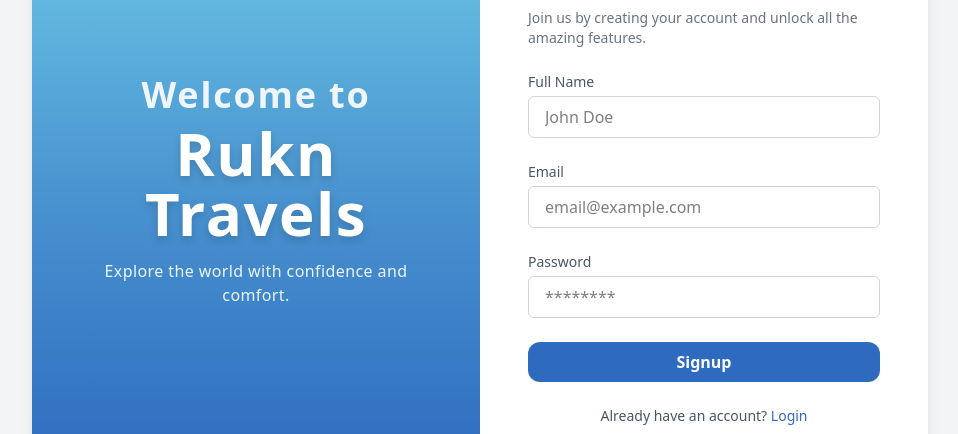
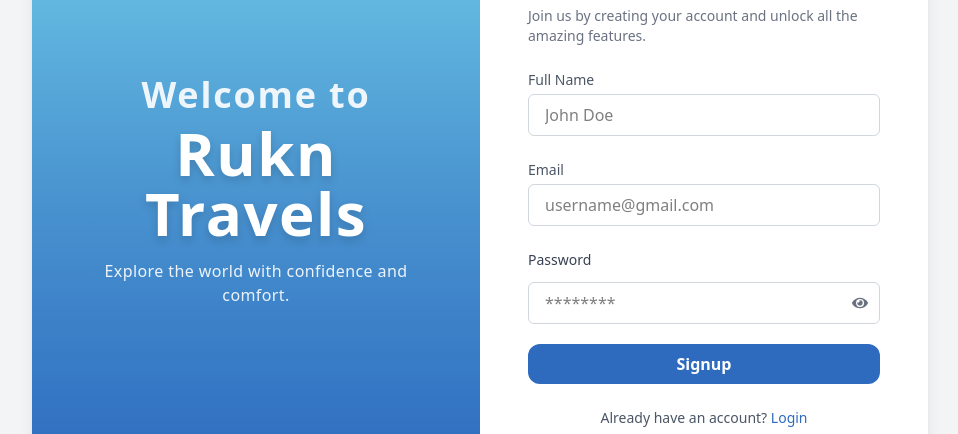
Before and after one commit to Fica-Web/Smart-Travels, a React (Vite) app in the folder frontend/: page /signup in a window 1280 px wide. Shown: the part 209-643 px from the top of the page, without its empty margins (160-1118 px from the left). Built offline with nearby package versions, Linux system fonts and the light colour scheme; no server answers.

Commit message:
add form validation and import reusable passwordInput in usersignup component

```diff
--- a/frontend/src/components/UserAuth/UserSignupForm.jsx
+++ b/frontend/src/components/UserAuth/UserSignupForm.jsx
@@ -1,35 +1,79 @@
+import { Import } from 'lucide-react';
 import React from 'react'
+import { useState } from 'react';
+import PasswordInput from '../reusable/PasswordInput';
 
 const UserSignupForm = () => {
+    const [formData, setFormData] = useState({
+        name: '',
+        email: '',
+        password: ''
+    });
+    const [validatePassword, setValidatePassword] = useState(false);
+    const [passwordError, setPasswordError] = useState('');
+    const [formErrors, setFormErrors] = useState({});
+    const [error, setError] = useState(null);
+
+    const handleSubmit = async (e) => {
+        e.preventDefault();
+        setValidatePassword(true); // Trigger internal validation
+        const newErrors = {};
+
+        if (!formData.name || !formData.name.trim()) {
+            newErrors.name = "Username is required!";
+        }
+        if (!formData.email.trim()) {
+            newErrors.email = "Email is required!";
+        } else if (!/\S+@\S+\.\S+/.test(formData.email)) {
+            newErrors.email = "Email is invalid!";
+        }
+
+        if (Object.keys(newErrors).length > 0 || passwordError) {
+            setFormErrors(newErrors);
+            return;
+        }
+
+        setFormErrors({});
+        setError(null);
+    }
+
+
     return (
+
         <>
-            <form className="space-y-6">
+            <form onSubmit={handleSubmit} className="space-y-6">
                 <div>
                     <label className="block text-gray-600 mb-1 text-sm">Full Name</label>
                     <input
+                        name="name"
+                        value={formData.name}
                         type="text"
                         placeholder="John Doe"
+                        onChange={(e) => setFormData({ ...formData, name: e.target.value })}
                         className="w-full border border-gray-300 rounded-md px-4 py-2 focus:outline-none focus:ring-2 focus:ring-[#4a94d0]"
                     />
+                    {formErrors.name && <small className="text-red-500">{formErrors.name}</small>}
                 </div>
 
                 <div>
                     <label className="block text-gray-600 mb-1 text-sm">Email</label>
                     <input
+                        name="email"
+                        value={formData.email}
                         type="email"
-                        placeholder="email@example.com"
+                        placeholder="username@gmail.com"
+                        onChange={(e) => setFormData({ ...formData, email: e.target.value })}
                         className="w-full border border-gray-300 rounded-md px-4 py-2 focus:outline-none focus:ring-2 focus:ring-[#4a94d0]"
                     />
+                    {formErrors.email && <small className="text-red-500">{formErrors.email}</small>}
                 </div>
 
-                <div>
-                    <label className="block text-gray-600 mb-1 text-sm">Password</label>
-                    <input
-                        type="password"
-                        placeholder="********"
-                        className="w-full border border-gray-300 rounded-md px-4 py-2 focus:outline-none focus:ring-2 focus:ring-[#4a94d0]"
-                    />
-                </div>
+                <PasswordInput
+                    value={formData.password}
+                    onChange={(e) => setFormData({ ...formData, password: e.target.value })}
+                    validate={validatePassword}
+                    onValidationChange={setPasswordError}
+                />
 
                 <button
                     type="submit"
--- a/frontend/src/components/shared/AdminNavbar.jsx
+++ b/frontend/src/components/shared/AdminNavbar.jsx
@@ -21,6 +21,7 @@ const AdminNavbar = () => {
     // Close the modal after logout
     setShowModal(false);
   };
+
 
   return (
     <nav className="p-3 m-1 px-8 bg-white flex items-center justify-between text-gray-700 h-[70px] border-b border-gray-200 " >
--- a/frontend/src/components/shared/AdminSidebar.jsx
+++ b/frontend/src/components/shared/AdminSidebar.jsx
@@ -61,8 +61,7 @@ const SidebarLink = ({ icon, label, to, isCollapsed }) => (
   <NavLink
     to={to}
     className={({ isActive }) =>
-      `flex items-center space-x-3 px-3 py-2 rounded-lg hover:bg-gray-200 transition ${
-        isCollapsed ? 'justify-center' : ''
+      `flex items-center space-x-3 px-3 py-2 rounded-lg hover:bg-gray-200 transition ${isCollapsed ? 'justify-center' : ''
       } ${isActive ? 'text-[#4a94d0] font-semibold' : 'text-gray-700'}`
     }
   >
```
Lines whose indentation alone changed are shown as unchanged.
